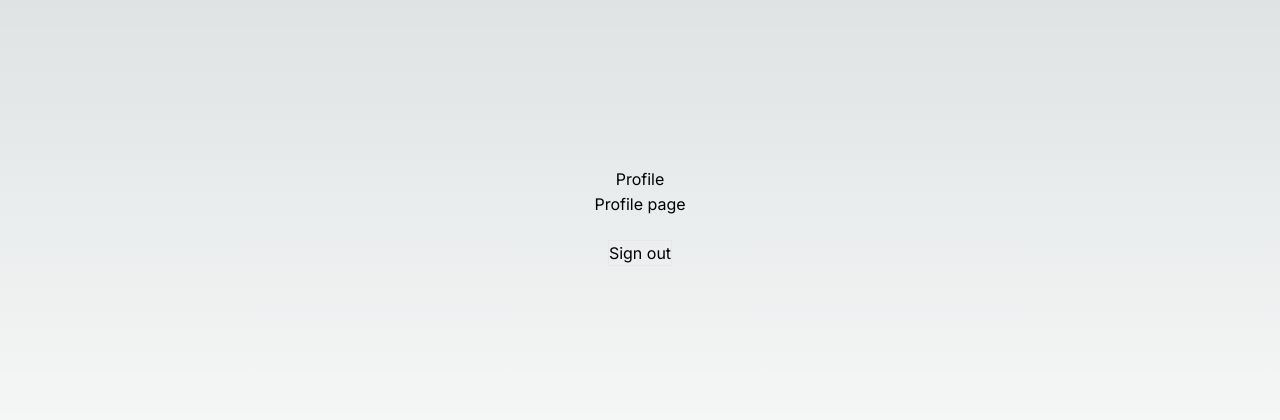
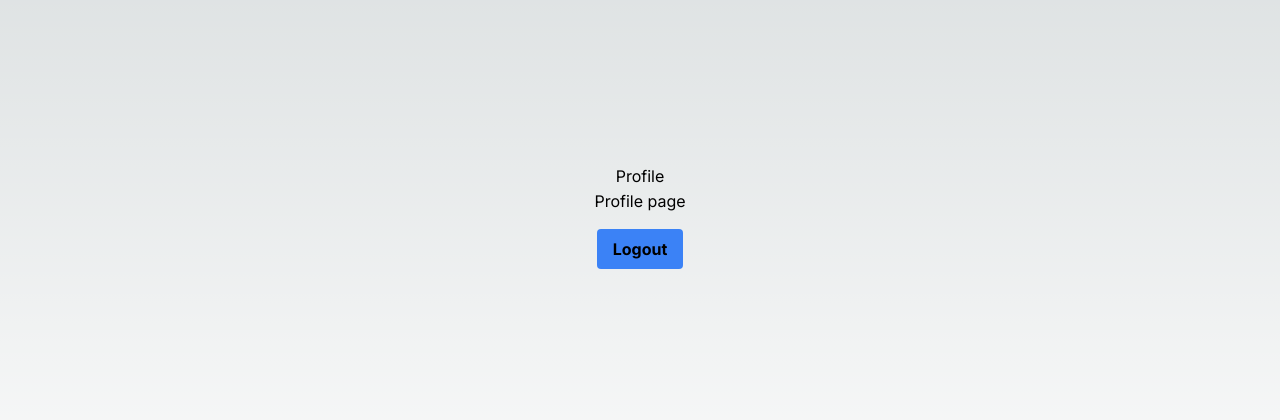
Before and after one commit to italianPalms/fullstack_next.js, a Next.js app: page /profile in a window 1280 px wide. Shown: the part 184-604 px from the top of the page. Built offline with nearby package versions, Linux system fonts and the light colour scheme.

Commit message:
add button and connect it to backend to make sure the token is removed and the user is logged out and sent to the login page

```diff
--- a/src/app/profile/page.tsx
+++ b/src/app/profile/page.tsx
@@ -1,10 +1,33 @@
+"use client";
+
+import axios from "axios";
+import Link from "next/link";
+import {toast} from "react-hot-toast";
+import {useRouter} from "next/navigation";
 export default function ProfilePage() {
+
+    const router = useRouter()
+    const logout = async () => {
+        try {
+            await axios.get('/api/users/logout')
+            console.log('Logout successful');
+            toast.success('Logout successful')
+            router.push('/login')
+        } catch (error:any) {
+            console.log(error.message);
+            toast.error(error.message)
+        }
+
+    }
+
     return (
         <div className="flex flex-col items-center justify-center min-h-screen py-2">
             <h1>Profile</h1>
             <hr />
             <p>Profile page</p>
-            <button className="border mt-6">Sign out</button>
+            <button
+             onClick={logout}
+             className="bg-blue-500 mt-4 hover:bg-blue-700 text whie font-bold py-2 px-4 rounded">Logout</button>
         </div>
     )
 }
```
